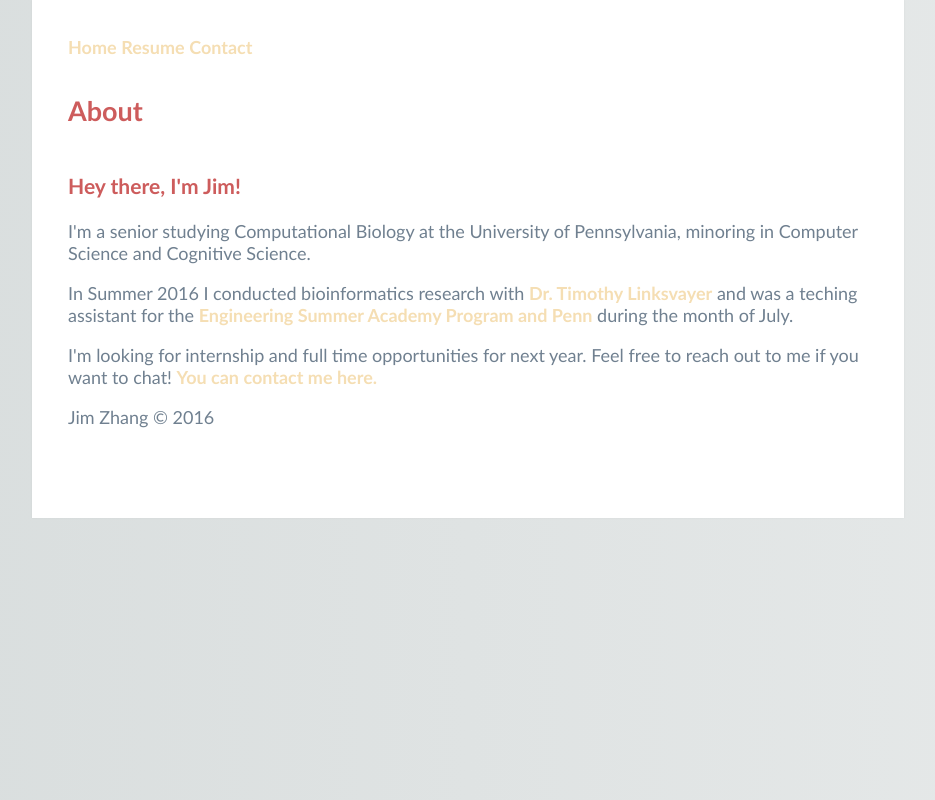
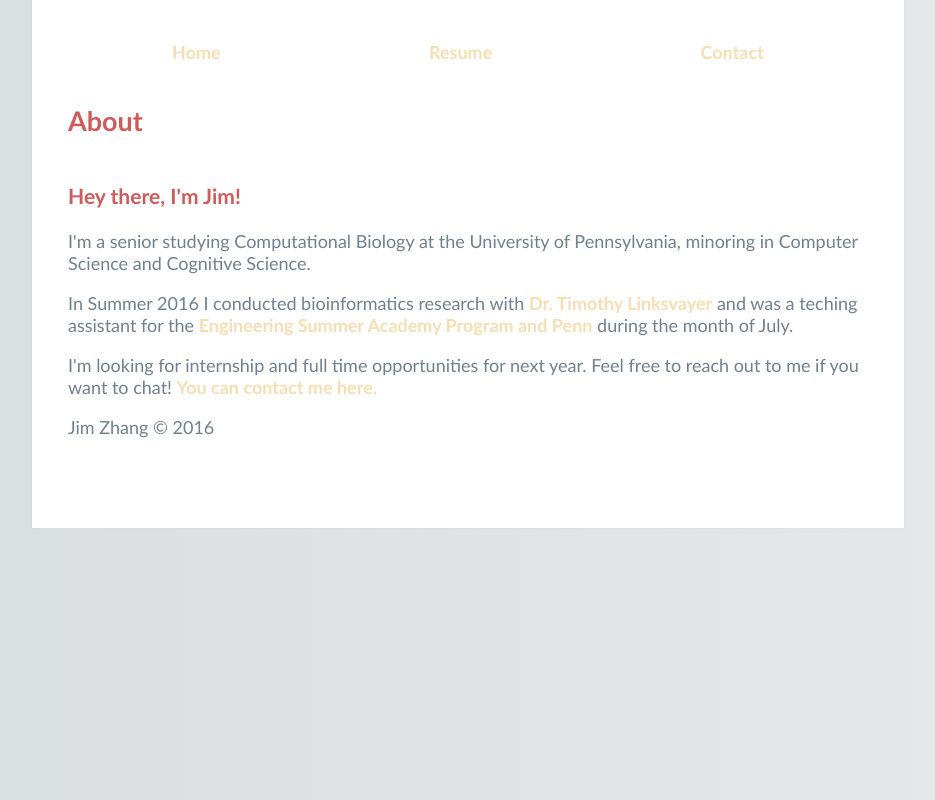
Before and after one commit to jamesyjzhang/jamesyjzhang.github.io, a plain HTML site: page index.html in a window 1280 px wide. Shown: the whole page, without its empty margins (172-1107 px from the left). Drawn offline with nearby package versions, Linux system fonts and the light colour scheme; a script that the page names is missing.

Commit message:
Update jimcss.css

```diff
--- a/jimcss.css
+++ b/jimcss.css
@@ -139,3 +139,14 @@ li.menu-item {
 #content .col2 {
   float: right;
 }
+
+.header__nav {
+    display: flex;
+    justify-content: space-around;
+    flex-wrap: wrap-reverse;
+}
+
+.header__nav-link {
+    margin: 5px 10px;
+    text-transform: capitalize;
+}
```
